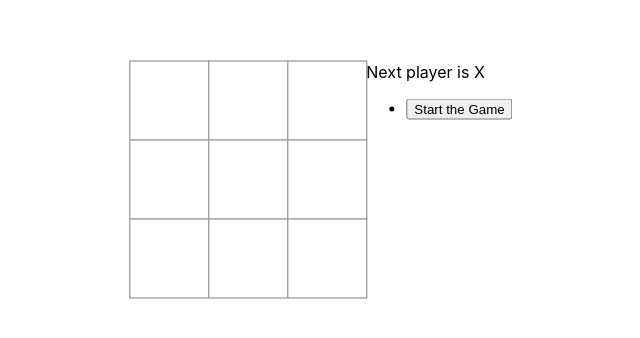
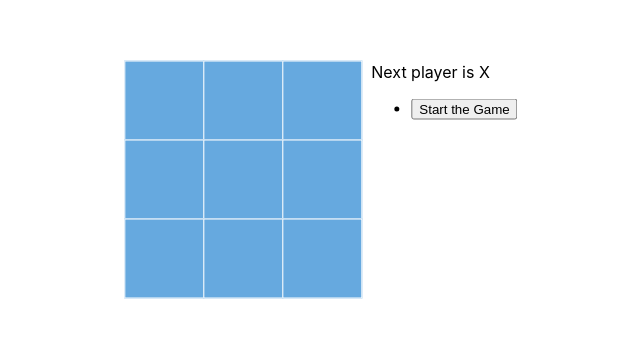
Before and after one commit to firojkabir/tic-tac-toe-react, a React (Create React App) app: page / in a window 1280 px wide. Shown: the part 220-558 px from the top of the page, without its empty margins (319-959 px from the left). Built offline with nearby package versions, Linux system fonts and the light colour scheme.

Commit message:
Design the frontend

```diff
--- a/src/App.css
+++ b/src/App.css
@@ -1,6 +1,7 @@
 .square {
-  	background: white;
-	border: 1px solid gray;
+  	background: rgb(102, 169, 223);
+	border: 1.5px solid white;
+	color: aliceblue;
 	float: left;
 	margin-right: -1px;
 	margin-top: -1px;
@@ -11,6 +12,12 @@
 	font-size: 40px;
 	font-weight: bold;
 	line-height: 80px;
+	transition: transform .5s;
+}
+
+.square:hover {
+	background: rgb(45, 110, 163);
+	transform: scale(1.05);
 }
 
 .square:focus {
@@ -34,3 +41,7 @@
 	flex-direction: row;
 	margin: 0 auto;
 }
+
+.game-info {
+	padding-left: 10px;
+}
```
